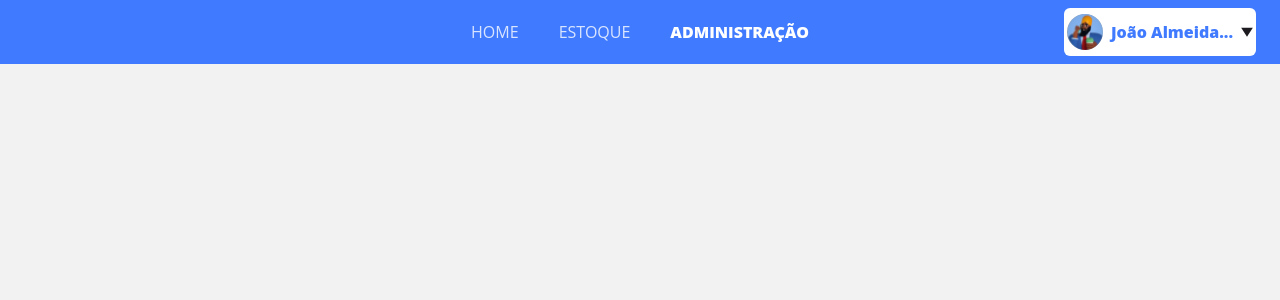
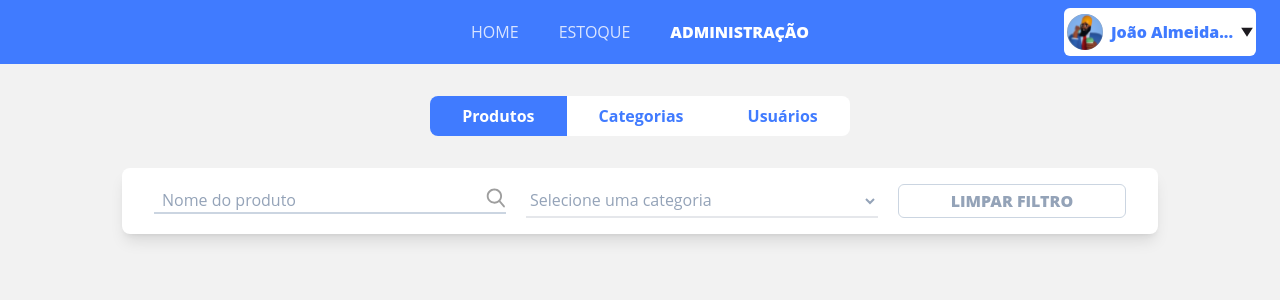
Before and after one commit to ifpebj-ti/Front-Gerenciamento-Estoque, a Next.js app: page /admin in a window 1280 px wide. Shown: the top 300 px of the page. Built offline with nearby package versions, Linux system fonts and the light colour scheme.

Commit message:
feat: initing the creating page admin and created options component responsable by transition between the routes of admin

```diff
--- /dev/null
+++ b/src/app/_CONSTANTS/OptionsSession.ts
@@ -0,0 +1,2 @@
+const OPTIONS = ["Produtos", "Categorias", "Usuários"];
+export default OPTIONS;
--- /dev/null
+++ b/src/app/_components/Admin/SelectSession.tsx
@@ -0,0 +1,42 @@
+"use client";
+import { useState } from "react";
+
+type Props = {
+  options: string[];
+  sendOption: (option: number) => void;
+};
+
+const SelectSession = ({ options, sendOption }: Props) => {
+  const [selectedSession, setSelectedSession] = useState(0);
+  const renderOptions = () => {
+    return options.map((option, index) => {
+      return (
+        <button
+          onClick={() => {
+            setSelectedSession(options.indexOf(option));
+            sendOption(options.indexOf(option));
+          }}
+          className={`${
+            option === options[selectedSession]
+              ? "bg-[var(--color-primary)] text-white"
+              : ""
+          } ${index === 0 ? "rounded-l-lg" : ""} ${
+            index === options.length - 1 ? "rounded-r-lg" : ""
+          } px-4 sm:px-8 py-2 hover:bg-[var(--color-primary)] hover:scale-110 hover:cursor-pointer transition-all ease-in-out duration-200 font-bold  hover:text-white text-[var(--color-primary)]`}
+          key={option}
+        >
+          {option}
+        </button>
+      );
+    });
+  };
+  return (
+    <div className="flex justify-center items-center w-full ">
+      <nav className="inline-flex  bg-white text-slate-400 rounded-lg">
+        {renderOptions()}
+      </nav>
+    </div>
+  );
+};
+
+export default SelectSession;
--- a/src/app/_components/Stock/ViewProduct.tsx
+++ b/src/app/_components/Stock/ViewProduct.tsx
@@ -1,4 +1,3 @@
-import Image from "next/image";
 type Props = {
   close: () => void;
   data: {
@@ -12,7 +11,7 @@ type Props = {
 };
 const ViewProduct = ({ close, data }: Props) => {
   return (
-    <div className="z-40 rounded-lg shadow-2xl flex flex-col  gap-4 absolute bg-white w-full  p-8">
+    <div className="z-40 rounded-lg shadow-2xl flex flex-col  gap-4 absolute left-0 bg-white w-full  p-8">
       <div
         onClick={() => {
           close();
--- a/src/app/admin/page.tsx
+++ b/src/app/admin/page.tsx
@@ -1,9 +1,23 @@
+"use client";
+import SelectSession from "../_components/Admin/SelectSession";
 import Header from "../_components/Header/Header";
+import FilterProducts from "../_components/Stock/FilterProducts";
+import OPTIONS from "../_CONSTANTS/OptionsSession";
 
 const admin = () => {
   return (
     <>
       <Header></Header>
+      <main className="max-w-[1100px] gap-8  w-full px-8 flex flex-col justify-center items-center mx-auto mt-8 mb-20">
+        <SelectSession
+          sendOption={(option: number) => {}}
+          options={OPTIONS}
+        ></SelectSession>
+        <FilterProducts
+          sendCategory={(category: string) => {}}
+          sendName={(name: string) => {}}
+        ></FilterProducts>
+      </main>
     </>
   );
 };
--- a/src/app/stock/page.tsx
+++ b/src/app/stock/page.tsx
@@ -33,7 +33,7 @@ const Stock = () => {
 
       <Header></Header>
 
-      <main className="relative max-w-[1100px]  w-80 sm:w-[500px] md:w-[700px] backgroundLoginPoint:w-[1100px]  mx-auto mt-8 mb-20">
+      <main className="relative max-w-[1100px] w-full px-8 sm:p-0 sm:w-[500px] md:w-[700px] backgroundLoginPoint:w-[1100px]  mx-auto mt-8 mb-20">
         {viewProductOpen ? (
           <ViewProduct
             data={{
```
